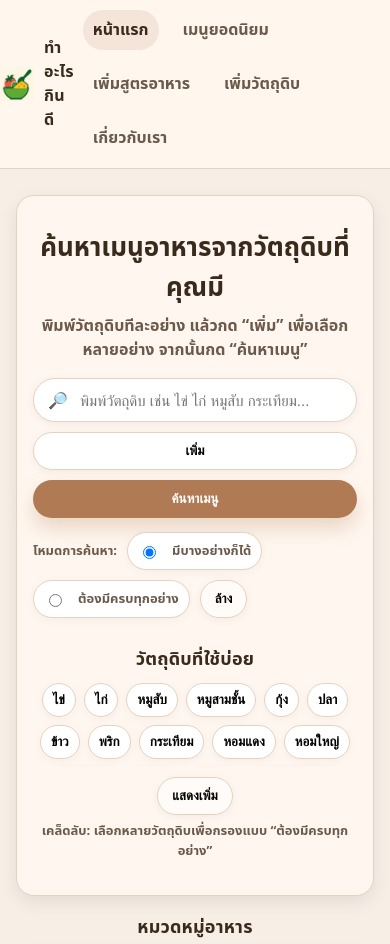
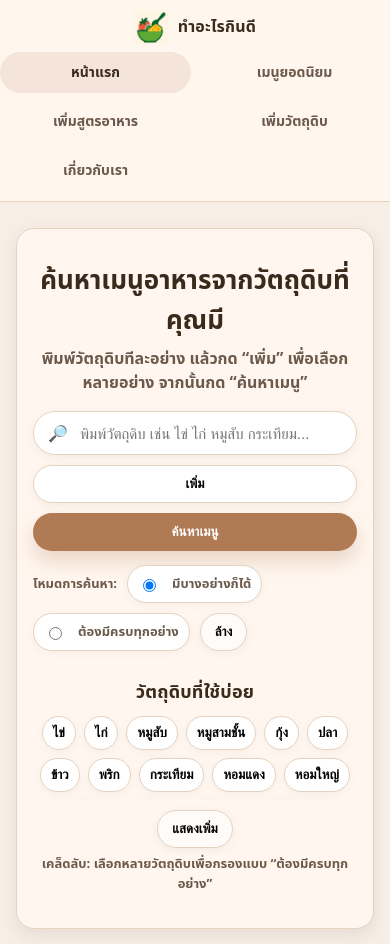
Before and after one commit to thanawit25510-crypto/bnisbpndvd, a plain HTML site: page index.html in a window 390 px wide. Shown: the top 944 px of the page. Drawn offline with nearby package versions, Linux system fonts and the light colour scheme; no server answers.

Commit message:
Implement mobile topbar styles in style.css
Added mobile topbar styles for better layout on small screens.

```diff
--- a/style.css
+++ b/style.css
@@ -335,3 +335,31 @@ img{ max-width:100%; display:block; }
   .form-grid{ grid-template-columns: 1fr; }
   .ing-row{ grid-template-columns: 1fr; }
 }
+
+/* ===== Mobile Topbar Fix (ไม่กระทบ Desktop) ===== */
+@media (max-width: 640px){
+  .topbar-inner{
+    flex-wrap: wrap;          /* แยกเป็น 2 แถวชัดเจน */
+    gap: 8px;
+  }
+
+  .brand{
+    flex: 1 1 100%;           /* โลโก้ + ชื่อเว็บ อยู่แถวบนเต็มบรรทัด */
+    justify-content: center;
+  }
+
+  .nav{
+    flex: 1 1 100%;
+    display: grid;            /* ใช้ grid แทน flex เฉพาะมือถือ */
+    grid-template-columns: repeat(2, 1fr);
+    gap: 8px;
+    margin-left: 0;           /* ตัด margin-left:auto ของ desktop */
+  }
+
+  .nav a{
+    text-align: center;
+    white-space: nowrap;      /* กันคำแตกบรรทัด */
+    padding: 10px 8px;
+    font-size: 14px;
+  }
+}
```
